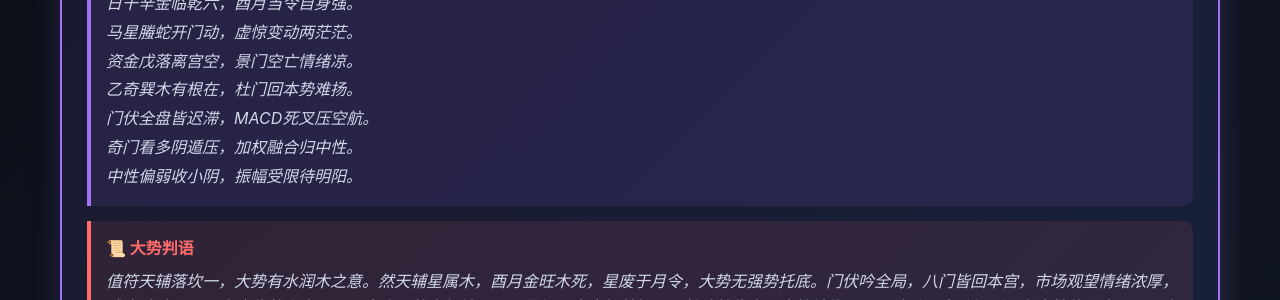
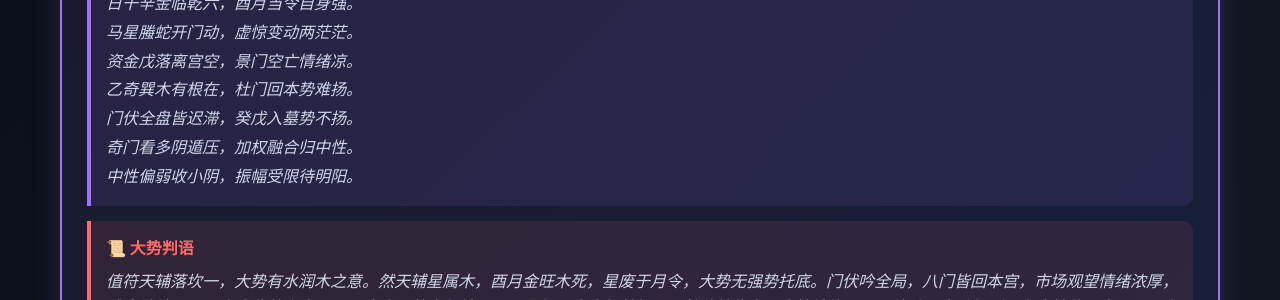
Before and after one commit to xiaoyi0319a/yixue-dashboard, a Jekyll site: the page index.html, which Jekyll copies as it is, in a window 1280 px wide and 900 px high. Shown: the part 410-710 px from the top of the window. Built offline with Jekyll 4.4.1, drawn with Linux system fonts in a browser that asks for light colours; comment, search, counter and statistics services are not loaded.

Commit message:
fix: 删除卦象中MACD术语，改为纯奇门话术

```diff
--- a/index.html
+++ b/index.html
@@ -24,7 +24,7 @@
             <h2>🔮 奇门君今日预测</h2>
             <div class="qimen-hexagram">
                 <h4>📊 卦象</h4>
-                <p>阴遁六局金气张，值符天辅落坎乡。<br>日干辛金临乾六，酉月当令自身强。<br>马星螣蛇开门动，虚惊变动两茫茫。<br>资金戊落离宫空，景门空亡情绪凉。<br>乙奇巽木有根在，杜门回本势难扬。<br>门伏全盘皆迟滞，MACD死叉压空航。<br>奇门看多阴遁压，加权融合归中性。<br>中性偏弱收小阴，振幅受限待明阳。</p>
+                <p>阴遁六局金气张，值符天辅落坎乡。<br>日干辛金临乾六，酉月当令自身强。<br>马星螣蛇开门动，虚惊变动两茫茫。<br>资金戊落离宫空，景门空亡情绪凉。<br>乙奇巽木有根在，杜门回本势难扬。<br>门伏全盘皆迟滞，癸戊入墓势不扬。<br>奇门看多阴遁压，加权融合归中性。<br>中性偏弱收小阴，振幅受限待明阳。</p>
             </div>
             <div class="qimen-verdict">
                 <h4>📜 大势判语</h4>
```
